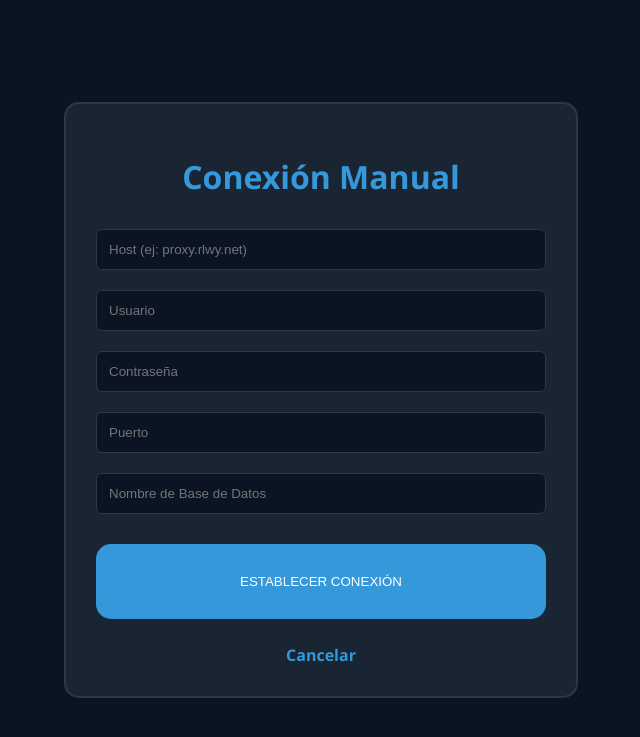
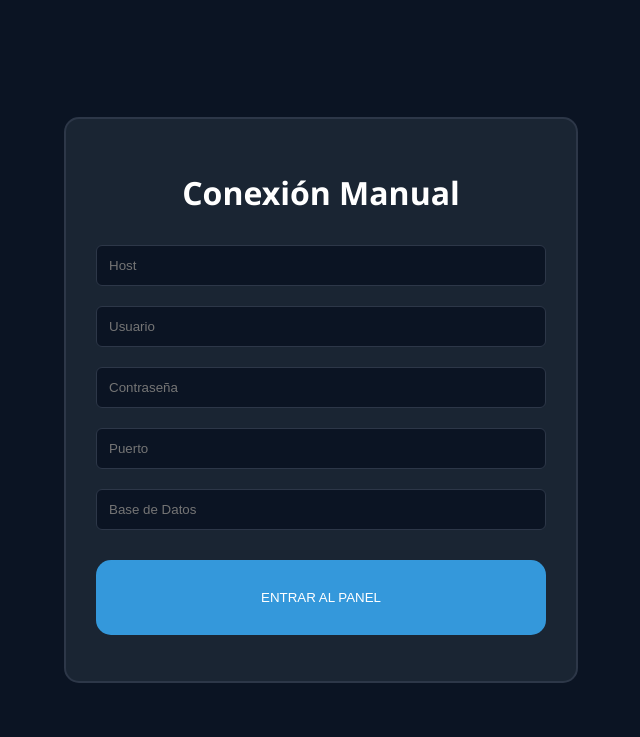
Before and after one commit to VictorPlatero/sistema-replicacion-dop, a Flask app: page /formulario_externo in a window 1280 px wide. Shown: the top 737 px of the page, without its empty margins (319-959 px from the left). Run offline with Flask 3, Linux system fonts and the light colour scheme.

Commit message:
Update configurar_externo.html

```diff
--- a/templates/configurar_externo.html
+++ b/templates/configurar_externo.html
@@ -1,25 +1,20 @@
-<!DOCTYPE html>
-<html>
-<head><link rel="stylesheet" href="{{ url_for('static', filename='style.css') }}"></head>
-<body>
+<link rel="stylesheet" href="{{ url_for('static', filename='style.css') }}">
 <div class="container">
     <div class="card" style="width: 450px; margin: auto;">
-            <h1 style="color: #3498db;">Conexión Manual</h1>
+        <h1>Conexión Manual</h1>
         <form action="/conectar_externo" method="POST">
             <input type="hidden" name="origen_pendiente" value="{{ origen_pendiente }}">
+            <input type="hidden" name="tabla_pendiente" value="{{ tabla_pendiente }}">
 
-                <input type="text" name="host" placeholder="Host (ej: proxy.rlwy.net)" required>
+            <input type="text" name="host" placeholder="Host" required>
             <input type="text" name="user" placeholder="Usuario" required>
             <input type="password" name="password" placeholder="Contraseña" required>
             <input type="number" name="port" placeholder="Puerto" required>
-                <input type="text" name="database" placeholder="Nombre de Base de Datos" required>
+            <input type="text" name="database" placeholder="Base de Datos" required>
 
-                <button type="submit" class="card" style="width: 100%; background: #3498db; margin-top: 20px; border: none;">
-                    {% if origen_pendiente and origen_pendiente != 'None' %} CONECTAR Y REPLICAR {% else %} ESTABLECER CONEXIÓN {% endif %}
+            <button type="submit" class="card" style="width: 100%; background: #3498db; border:none; margin-top:20px;">
+                {% if origen_pendiente and origen_pendiente != 'None' %} CONECTAR Y REPLICAR {% else %} ENTRAR AL PANEL {% endif %}
             </button>
         </form>
-            <a href="/" class="btn-back">Cancelar</a>
     </div>
 </div>
-</body>
-</html>
```
Lines whose indentation alone changed are shown as unchanged.
